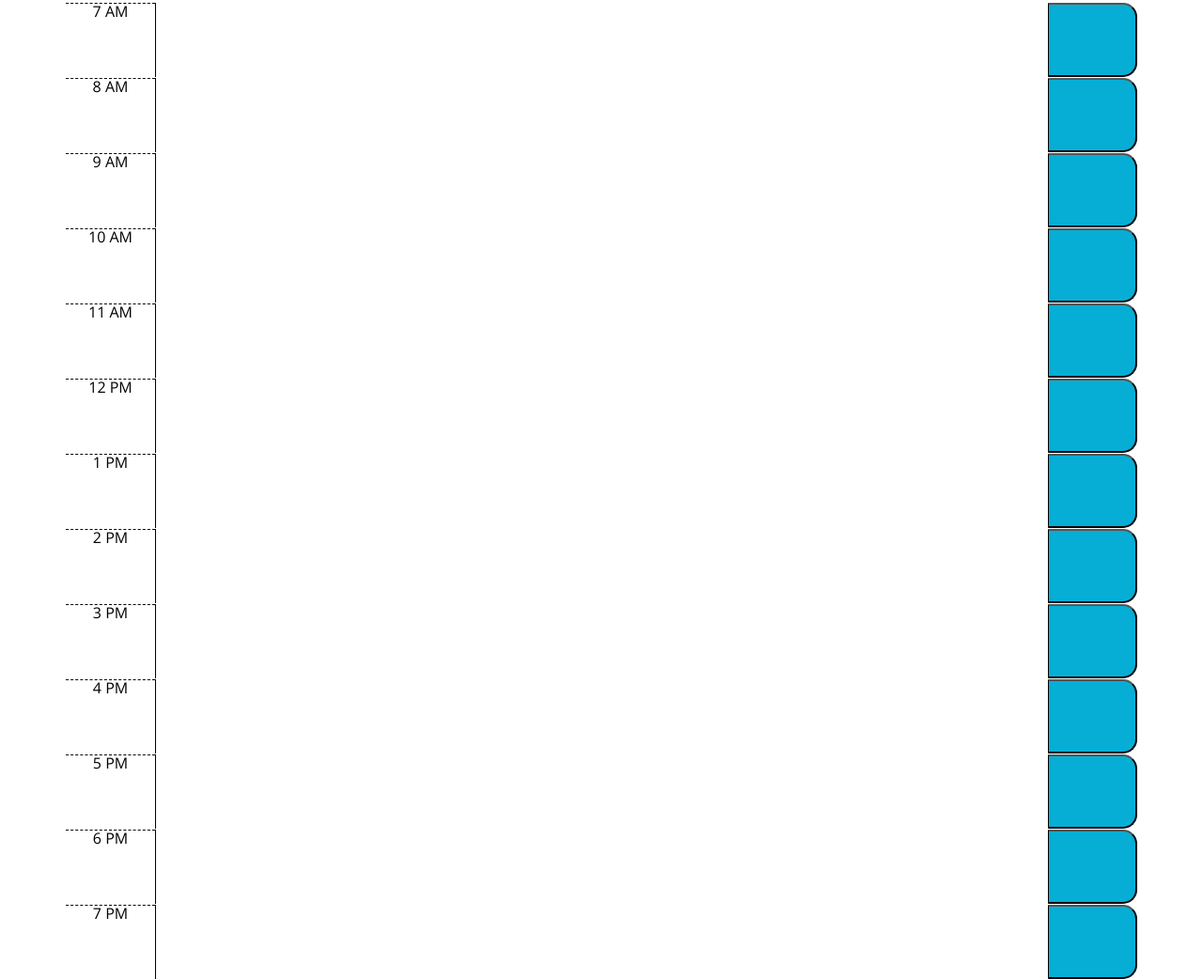
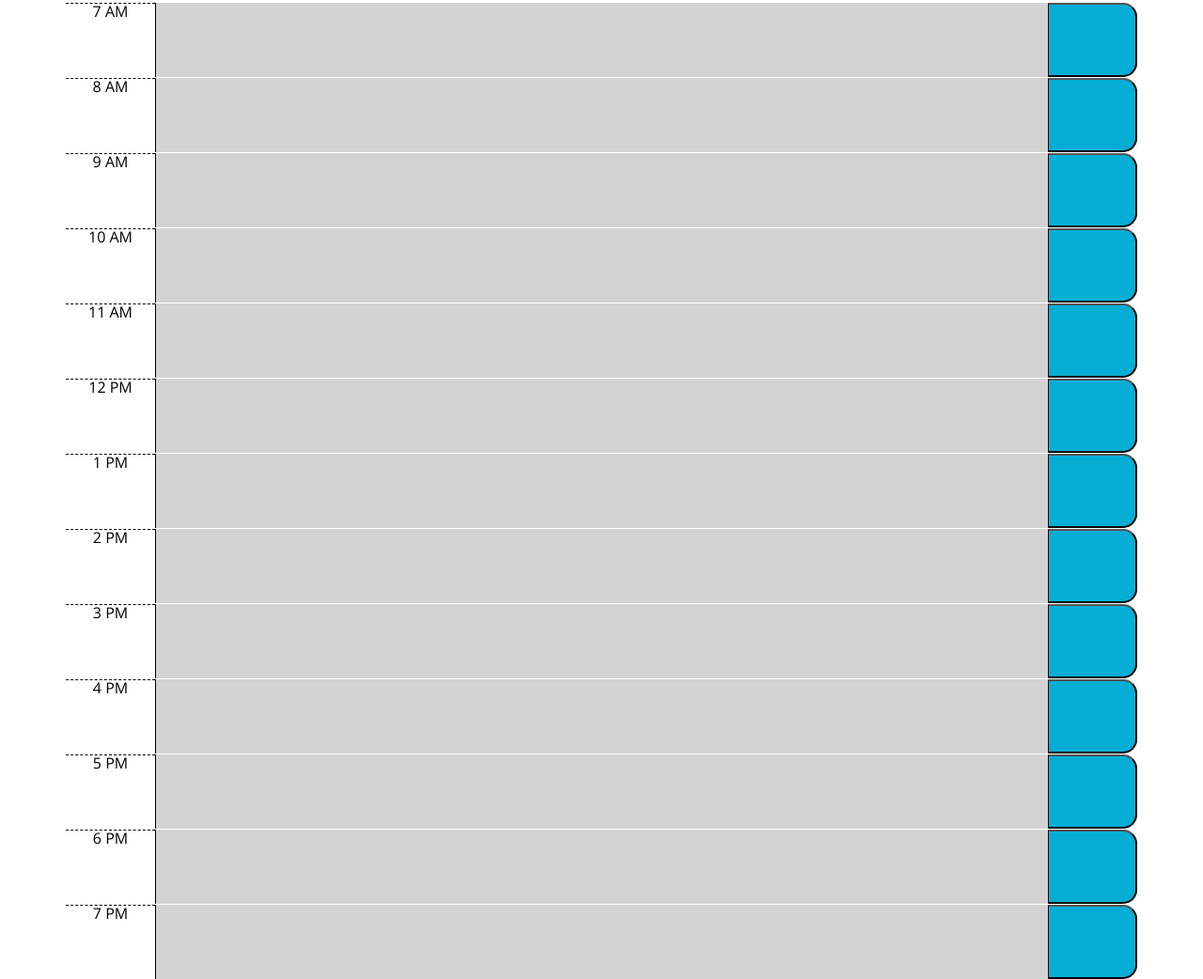
Before and after one commit to rachael-pluta/work-day-scheduler, a plain HTML site: page index.html in a window 1280 px wide. Shown: the part 334-1376 px from the top of the page at 94% size. Drawn offline with nearby package versions, Linux system fonts and the light colour scheme.

Commit message:
fixed bug - event time blocks color coded based on current time

```diff
--- a/assets/js/script.js
+++ b/assets/js/script.js
@@ -14,40 +14,41 @@ $(document).ready(function () {
         var currentTime = moment().hour();
 
         $(".time-block").each(function () {
-            var eventTime = parseInt($(this).attr("id").split("hour")[1]);
+            var eventTime = parseInt($(".time-block").attr('id').split("hour")[1]);
 
             if (eventTime < currentTime) {
-                $(eventTime).addClass("past");
-                $(eventTime).removeClass("present");
-                $(eventTime).removeClass("future");
+                $(this).addClass("past");
+                $(this).removeClass("present");
+                $(this).removeClass("future");
             }
             else if (eventTime === currentTime) {
-                $(eventTime).addClass("present");
-                $(eventTime).removeClass("past");
-                $(eventTime).removeClass("future");
+                $(this).addClass("present");
+                $(this).removeClass("past");
+                $(this).removeClass("future");
             }
             else {
-                $(eventTime).addClass("future");
-                $(eventTime).removeClass("past");
-                $(eventTime).removeClass("present");
+                $(this).addClass("future");
+                $(this).removeClass("past");
+                $(this).removeClass("present");
             }
         })
     }
 
         // Gets the event from local storage
-        $("#7hours .description").val(localStorage.getItem("7hours"));
-        $("#8hours .description").val(localStorage.getItem("8hours"));
-        $("#9hours .description").val(localStorage.getItem("9hours"));
-        $("#10hours .description").val(localStorage.getItem("10hours"));
-        $("#11hours .description").val(localStorage.getItem("11hours"));
-        $("#12hours .description").val(localStorage.getItem("12hours"));
-        $("#13hours .description").val(localStorage.getItem("13hours"));
-        $("#14hours .description").val(localStorage.getItem("14hours"));
-        $("#15hours .description").val(localStorage.getItem("15hours"));
-        $("#16hours .description").val(localStorage.getItem("16hours"));
-        $("#17hours .description").val(localStorage.getItem("17hours"));
-        $("#18hours .description").val(localStorage.getItem("18hours"));
-        $("#19hours .description").val(localStorage.getItem("19hours"));
+        $("#hour7 .description").val(localStorage.getItem("hour7"));
+        $("#hour8 .description").val(localStorage.getItem("hour8"));
+        $("#hour9 .description").val(localStorage.getItem("hour9"));
+        $("#hour10 .description").val(localStorage.getItem("hour10"));
+        $("#hour11 .description").val(localStorage.getItem("hour11"));
+        $("#hour12 .description").val(localStorage.getItem("hour12"));
+        $("#hour13 .description").val(localStorage.getItem("hour13"));
+        $("#hour14 .description").val(localStorage.getItem("hour14"));
+        $("#hour15 .description").val(localStorage.getItem("hour15"));
+        $("#hour16 .description").val(localStorage.getItem("hour16"));
+        $("#hour17 .description").val(localStorage.getItem("hour17"));
+        $("#hour18 .description").val(localStorage.getItem("hour18"));
+        $("#hour19 .description").val(localStorage.getItem("hour19"));
 
+        // Executes for loop based on current time
         determineTime();
     })
--- a/index.html
+++ b/index.html
@@ -31,67 +31,67 @@
 
     <!--Timeblocks start here-->
     <div class="container">
-      <div id="7hours" class="row time-block">
+      <div id="hour7" class="row time-block">
         <div class="col-md-1 hour">7 AM</div>
-        <textarea id="event-description" class="col-md-10 description"></textarea>
+        <textarea class="col-md-10 description"></textarea>
         <button class="col-md-1 saveBtn"></button>
       </div>
-      <div id="8hours" class="row time-block">
+      <div id="hour8" class="row time-block">
         <div class="col-md-1 hour">8 AM</div>
         <textarea class="col-md-10 description"></textarea>
         <button class="col-md-1 saveBtn saveBtn-i"></button>
       </div>
-      <div id="9hours" class="row time-block">
+      <div id="hour9" class="row time-block">
         <div class="col-md-1 hour">9 AM</div>
         <textarea class="col-md-10 description"></textarea>
         <button class="col-md-1 saveBtn saveBtn-i"></button>
       </div>
-      <div id="10hours" class="row time-block">
+      <div id="hour10" class="row time-block">
         <div class="col-md-1 hour">10 AM</div>
         <textarea class="col-md-10 description"></textarea>
         <button class="col-md-1 saveBtn saveBtn-i"></button>
       </div>
-      <div id="11hours" class="row time-block">
+      <div id="hour11" class="row time-block">
         <div class="col-md-1 hour">11 AM</div>
         <textarea class="col-md-10 description"></textarea>
         <button class="col-md-1 saveBtn saveBtn-i"></button>
       </div>
-      <div id="12hours" class="row time-block">
+      <div id="hour12" class="row time-block">
         <div class="col-md-1 hour">12 PM</div>
         <textarea class="col-md-10 description"></textarea>
         <button class="col-md-1 saveBtn saveBtn-i"></button>
       </div>
-      <div id="13hours" class="row time-block">
+      <div id="hour13" class="row time-block">
         <div class="col-md-1 hour">1 PM</div>
         <textarea class="col-md-10 description"></textarea>
         <button class="col-md-1 saveBtn saveBtn-i"></button>
       </div>
-      <div id="14hours" class="row time-block">
+      <div id="hour14" class="row time-block">
         <div class="col-md-1 hour">2 PM</div>
         <textarea class="col-md-10 description"></textarea>
         <button class="col-md-1 saveBtn saveBtn-i"></button>
       </div>
-      <div id="15hours" class="row time-block">
+      <div id="hour15" class="row time-block">
         <div class="col-md-1 hour">3 PM</div>
         <textarea class="col-md-10 description"></textarea>
         <button class="col-md-1 saveBtn saveBtn-i"></button>
       </div>
-      <div id="16hours" class="row time-block">
+      <div id="hour16" class="row time-block">
         <div class="col-md-1 hour">4 PM</div>
         <textarea class="col-md-10 description"></textarea>
         <button class="col-md-1 saveBtn saveBtn-i"></button>
       </div>
-      <div id="17hours" class="row time-block">
+      <div id="hour17" class="row time-block">
         <div class="col-md-1 hour">5 PM</div>
         <textarea class="col-md-10 description"></textarea>
         <button class="col-md-1 saveBtn saveBtn-i"></button>
       </div>
-      <div id="18hours" class="row time-block">
+      <div id="hour18" class="row time-block">
         <div class="col-md-1 hour">6 PM</div>
         <textarea class="col-md-10 description"></textarea>
         <button class="col-md-1 saveBtn saveBtn-i"></button>
       </div>
-      <div id="19hours" class="row time-block">
+      <div id="hour19" class="row time-block">
         <div class="col-md-1 hour">7 PM</div>
         <textarea class="col-md-10 description"></textarea>
         <button class="col-md-1 saveBtn saveBtn-i"></button>
```
